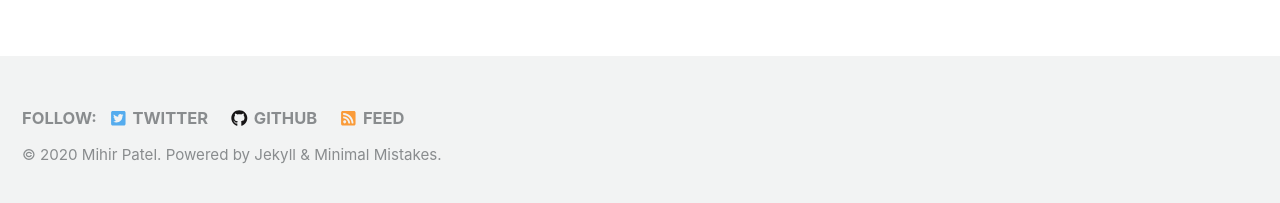
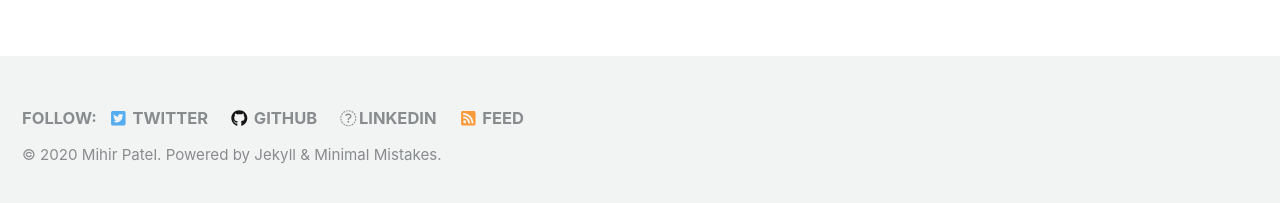
Before and after one commit to mihirp161/mihirp161.github.io, a Jekyll site: the page built from index.html, in a window 1280 px wide and 900 px high, scrolled down 973 px. Shown: the part 689-892 px from the top of the window. Built offline with Jekyll 4.4.1, drawn with Linux system fonts in a browser that asks for light colours; nearby versions of some CDN libraries; the list of posts is cut into pages by our own code.

Commit message:
Update footer.html

```diff
--- a/_includes/footer.html
+++ b/_includes/footer.html
@@ -15,6 +15,9 @@
     {% if site.author.gitlab %}
       <li><a href="https://gitlab.com/{{ site.author.gitlab }}"><i class="fab fa-fw fa-gitlab" aria-hidden="true"></i> Gitlab</a></li>
     {% endif %}
+    {% if site.author.linkedin %}
+      <li><a href="https://www.linkedin.com/in/{{ site.author.linkedin }}"><i class="fa fa-fw fa-linkedin-square" aria-hidden="true">&nbsp;</i>LinkedIn</a></li>
+    {% endif %}
     {% if site.author.bitbucket %}
       <li><a href="https://bitbucket.org/{{ site.author.bitbucket }}"><i class="fab fa-fw fa-bitbucket" aria-hidden="true"></i> Bitbucket</a></li>
     {% endif %}
```
